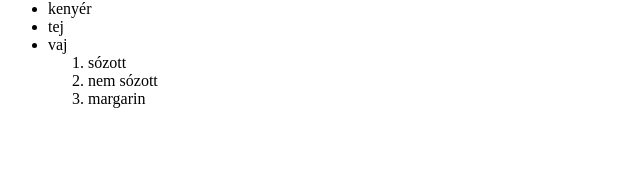
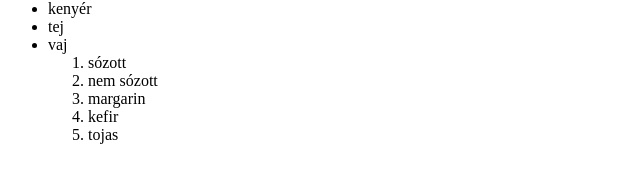
Before and after one commit to Duvadd/2025.09.04_git, a plain HTML site: page index.html in a window 1280 px wide. Shown: the part 288-470 px from the top of the page, without its empty margins (0-640 px from the left). Drawn offline with Linux system fonts and the light colour scheme.

Commit message:
Update index.html

```diff
--- a/index.html
+++ b/index.html
@@ -40,6 +40,10 @@
                 <li>margarin</li>
             </ol>
         </li>
+    <ol start="4">
+        <li>kefir</li>
+        <li>tojas</li>
+    </ol>
     </ul>
 
 </body>
```
